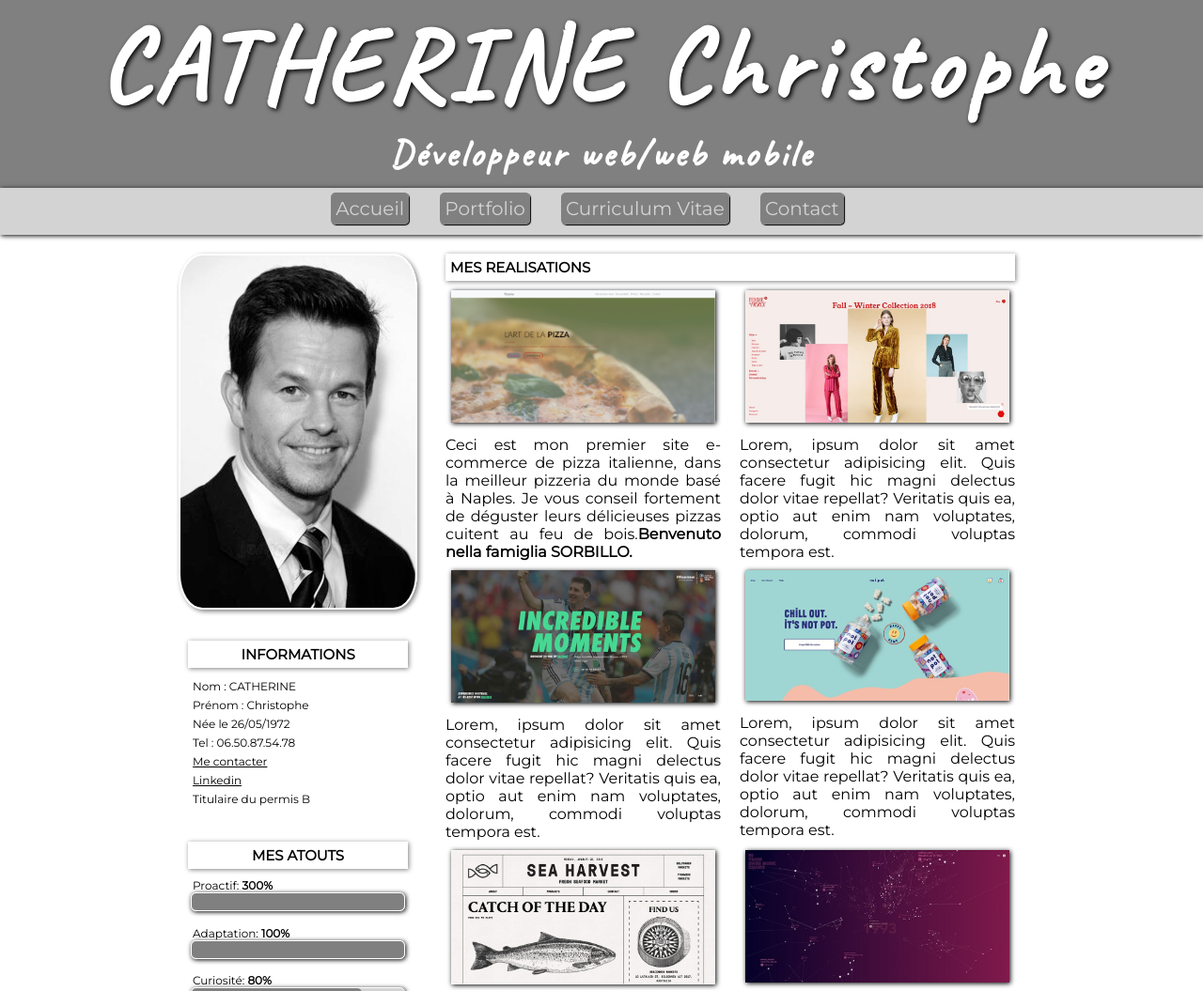
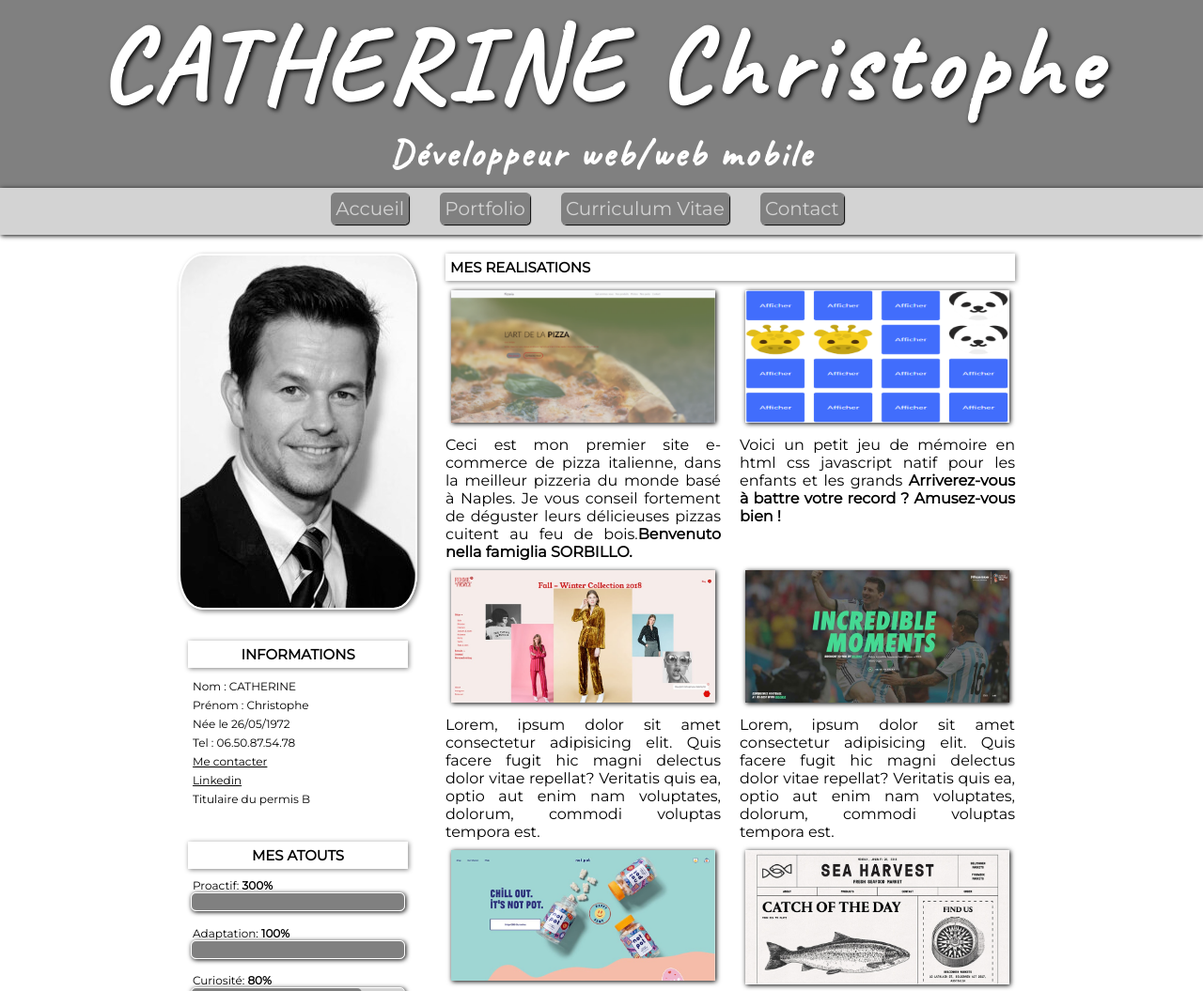
Before and after one commit to christophecatherine/cv_portfolio, a plain HTML site: page portfolio.html in a window 1280 px wide. Shown: the top 1055 px of the page at 94% size. Drawn offline with Linux system fonts and the light colour scheme.

Commit message:
modif jeudememoire

```diff
--- a/portfolio.html
+++ b/portfolio.html
@@ -80,6 +80,12 @@
                 </div>
 
                 <div class="item-site">
+                    <a href="https://christophecatherine.github.io/jeuMemore2_javaScriptNatif/" target="blank">
+                    <img src="portfolio/JeuDeMemoreJavaScriptNatif.png" alt="Miniature site"></a>
+                    <p>Voici un petit jeu de mémoire en html css javascript natif pour les enfants et les grands <strong>Arriverez-vous à battre votre record ? Amusez-vous bien !</strong></p>
+                </div>
+
+                <div class="item-site">
                     <a href="http://femmeandfierce.nl" target="blank">
                     <img src="portfolio/femmeandfierce.nl.PNG" alt="Miniature site"></a>
                     <p>Lorem, ipsum dolor sit amet consectetur adipisicing elit. Quis facere fugit hic magni delectus dolor vitae repellat? Veritatis quis ea, optio aut enim nam voluptates, dolorum, commodi voluptas tempora est.</p>
--- a/style.css
+++ b/style.css
@@ -24,6 +24,7 @@ header h1 {
 header h2{
     font-size: 40px;
     letter-spacing: 3px;
+
 }
 
 nav {
```
Also changed, not shown: portfolio/JeuDeMemoreJavaScriptNatif.png (added).
